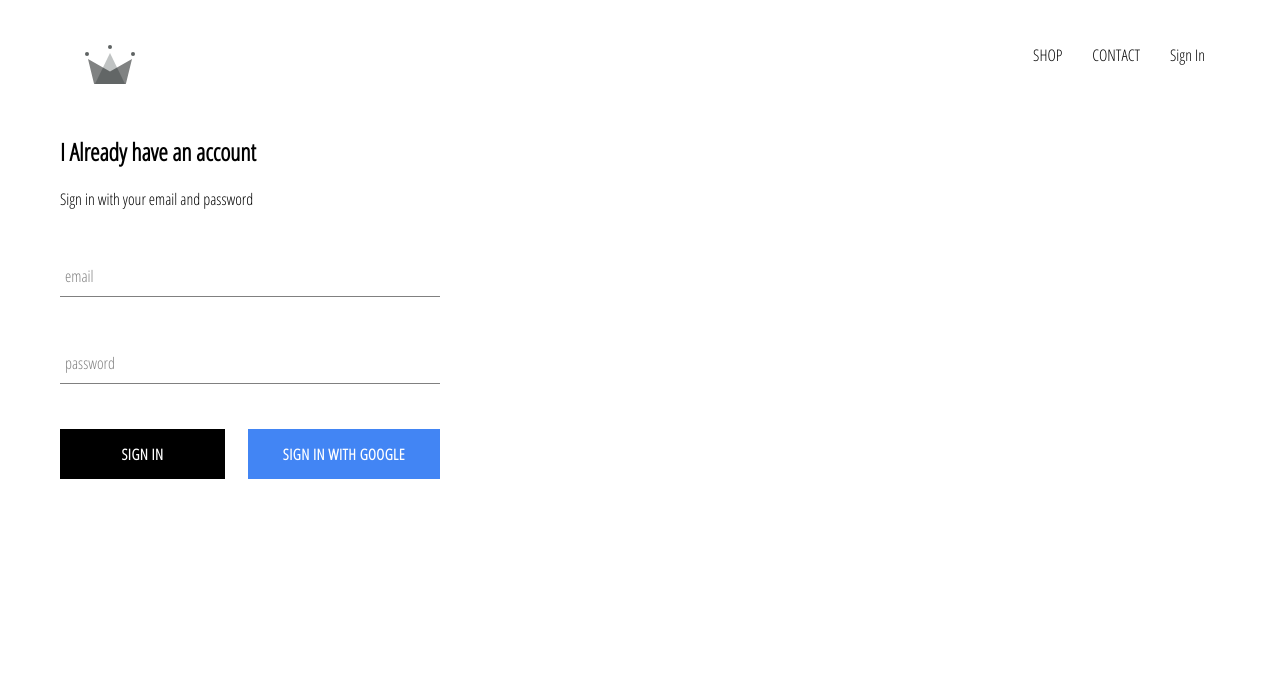
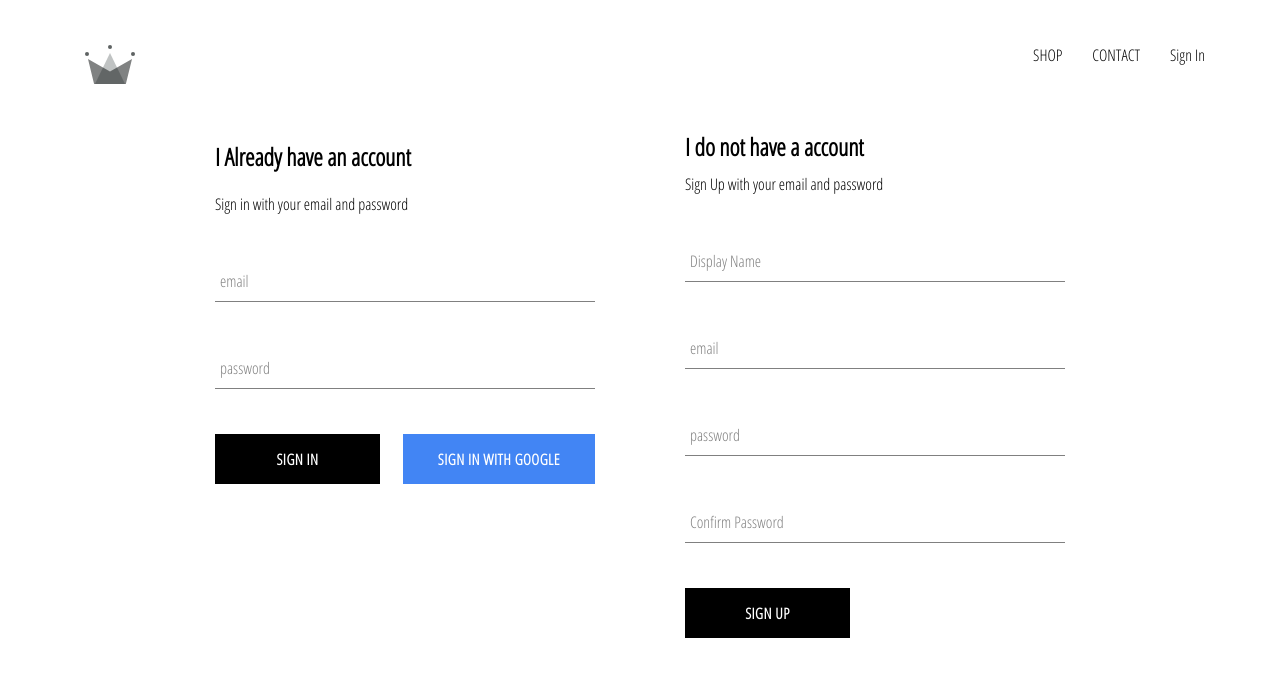
Before and after one commit to aztran/crwn-clothing, a React (Create React App) app: page /signin in a window 1280 px wide. Shown: the top 676 px of the page. Built offline with nearby package versions, Linux system fonts and the light colour scheme; no server answers.

Commit message:
implemented firebase utils, included ability to store aunthenticated user into our firestore database

```diff
--- a/src/App.js
+++ b/src/App.js
@@ -5,7 +5,7 @@
 import Shop from "./pages/shop/shop.component";
 import Header from "./components/header/header.component";
 import SignInSignUp from "./pages/sign-in-and-sign-up/SignInSignUp";
-import { auth } from "./firebase/firebase.utils";
+import { auth, createUserProfileDocument } from "./firebase/firebase.utils";
 
 class App extends React.Component {
   constructor() {
@@ -19,11 +19,26 @@
   unsSubscribeFromAuth = null;
 
   componentDidMount() {
-    this.unsSubscribeFromAuth = auth.onAuthStateChanged(user => {
-      this.setState({ currentUser: user });
+    this.unsSubscribeFromAuth = auth.onAuthStateChanged(async userAuth => {
+      if (userAuth) {
+        const userRef = await createUserProfileDocument(userAuth);
+        userRef.onSnapshot(snapShot => {
+          // console.log(snapShot.data());
+          this.setState({
+            currentUser: {
+              id: snapShot.id,
+              ...snapShot.data()
+            }
+          });
+          console.log(this.state);
+        });
+      }
+      this.setState({ currentUser: userAuth });
+      // this.setState({ currentUser: user });
+      // createUserProfileDocument(user);
       // console.log(user);
     });
-    console.log(this.state.currentUser);
+    // console.log(this.state.currentUser);
   }
 
   componentWillUnmount() {
--- /dev/null
+++ b/src/components/sign-up/sign-up.js
@@ -0,0 +1,96 @@
+import { auth, createUserProfileDocument } from "../../firebase/firebase.utils";
+
+import "./sign-up.style.scss";
+
+import React, { Component } from "react";
+import FormInput from "../form-input/FormInput";
+import CustomButton from "../custom-button/CustomButton";
+
+class SignUp extends Component {
+  constructor() {
+    super();
+    this.state = {
+      displayName: "",
+      email: "",
+      password: "",
+      confirmPassword: ""
+    };
+  }
+
+  handleSubmit = async event => {
+    event.preventDefault();
+    const { displayName, email, password, confirmPassword } = this.state;
+
+    if (password !== confirmPassword) {
+      alert("password don't match");
+      return;
+    }
+    try {
+      const { user } = await auth.createUserWithEmailAndPassword(
+        email,
+        password
+      );
+
+      await createUserProfileDocument(user, { displayName });
+      this.setState({
+        displayName: "",
+        email: "",
+        password: "",
+        confirmPassword: ""
+      });
+    } catch (error) {
+      console.error(error);
+    }
+  };
+
+  handleChange = event => {
+    const { name, value } = event.target;
+    this.setState({ [name]: value });
+  };
+  render() {
+    const { displayName, email, password, confirmPassword } = this.state;
+    return (
+      <div className="sign-up">
+        <h2 className="title">I do not have a account</h2>
+        <span>Sign Up with your email and password</span>
+        <form className="sign-up-form" onSubmit={this.handleSubmit}>
+          <FormInput
+            type="text"
+            name="displayName"
+            value={displayName}
+            onChange={this.handleChange}
+            label="Display Name"
+            required
+          />
+          <FormInput
+            type="email"
+            name="email"
+            value={email}
+            onChange={this.handleChange}
+            label="email"
+            required
+          />
+          <FormInput
+            type="password"
+            name="password"
+            value={password}
+            onChange={this.handleChange}
+            label="password"
+            required
+          />
+          <FormInput
+            type="password"
+            name="confirmPassword"
+            value={confirmPassword}
+            onChange={this.handleChange}
+            label="Confirm Password"
+            required
+          />
+          <CustomButton type="submit">Sign Up</CustomButton>
+        </form>
+      </div>
+    );
+  }
+}
+
+export default SignUp;
--- /dev/null
+++ b/src/components/sign-up/sign-up.style.scss
@@ -0,0 +1,9 @@
+.sign-up {
+  display: flex;
+  flex-direction: column;
+  width: 380px;
+
+  .title {
+    margin: 10px 0;
+  }
+}
--- a/src/firebase/firebase.utils.js
+++ b/src/firebase/firebase.utils.js
@@ -9,8 +9,36 @@
   projectId: "crwn-db-aaa01",
   storageBucket: "crwn-db-aaa01.appspot.com",
   messagingSenderId: "537760428755",
-  appId: "1:537760428755:web:061365fbaf600d4e649a26",
+  appId: "1:53776042 8755:web:061365fbaf600d4e649a26",
   measurementId: "G-FWZT5LT7CW"
+};
+
+export const createUserProfileDocument = async (userAuth, additional) => {
+  if (!userAuth) return;
+
+  const userRef = firestore.doc(`users/${userAuth.uid}`);
+  const snapshot = await userRef.get();
+  // console.log(snapshot);
+  // return;
+
+  if (!snapshot.exists) {
+    const { displayName, email } = userAuth;
+    const createdAt = new Date();
+
+    try {
+      await userRef.set({
+        displayName,
+        email,
+        createdAt,
+        ...additional
+      });
+    } catch (error) {
+      console.log("error creating user", error.message);
+    }
+  }
+
+  // console.log(snapshot);
+  return userRef;
 };
 
 firebase.initializeApp(config);
--- a/src/pages/sign-in-and-sign-up/SignInSignUp.js
+++ b/src/pages/sign-in-and-sign-up/SignInSignUp.js
@@ -1,10 +1,12 @@
 import React from "react";
 import "./SignInSignUp.scss";
 import SignIn from "../../components/sign-in/SignIn";
+import SignUp from "../../components/sign-up/sign-up";
 const SignInSignUp = () => {
   return (
     <div className="sign-in-and-sign-up">
       <SignIn />
+      <SignUp />
     </div>
   );
 };
--- a/src/pages/sign-in-and-sign-up/SignInSignUp.scss
+++ b/src/pages/sign-in-and-sign-up/SignInSignUp.scss
@@ -0,0 +1,6 @@
+.sign-in-and-sign-up {
+  width: 850px;
+  display: flex;
+  justify-content: space-between;
+  margin: 30px auto;
+}
```
